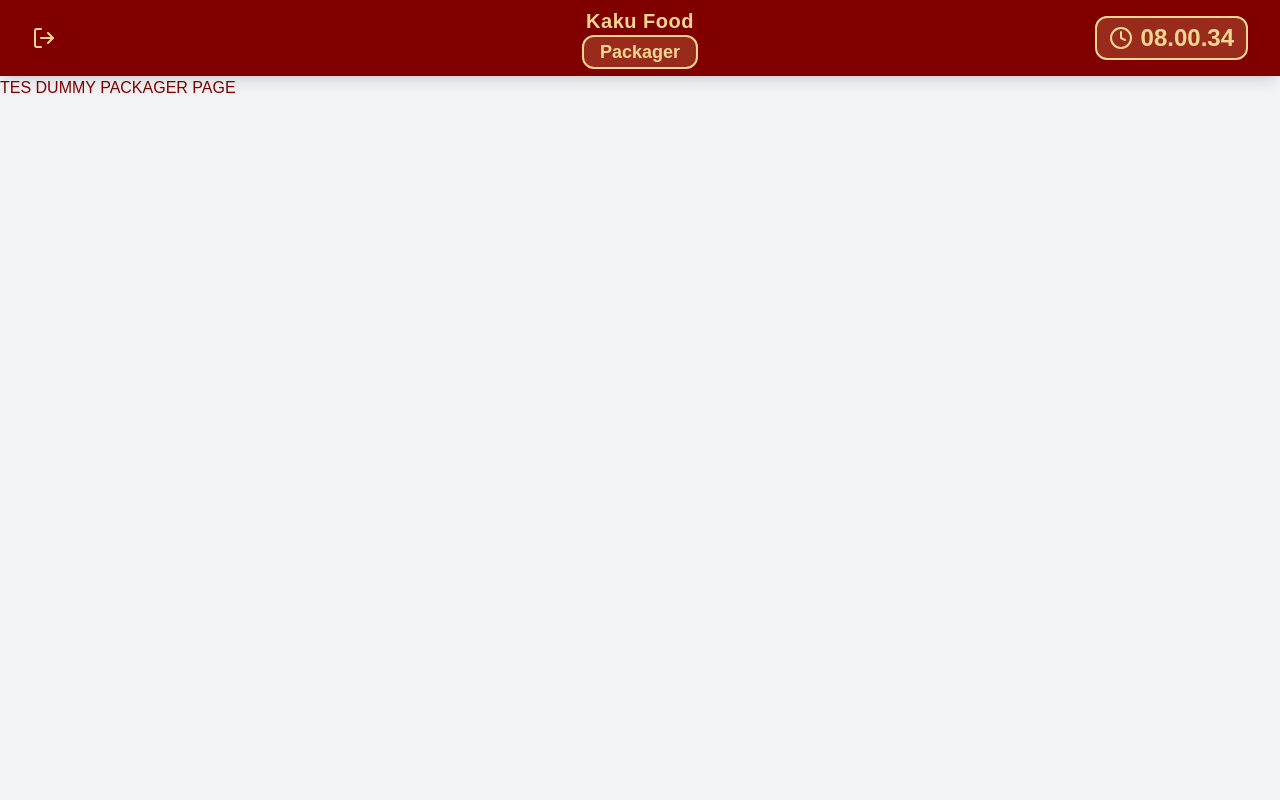
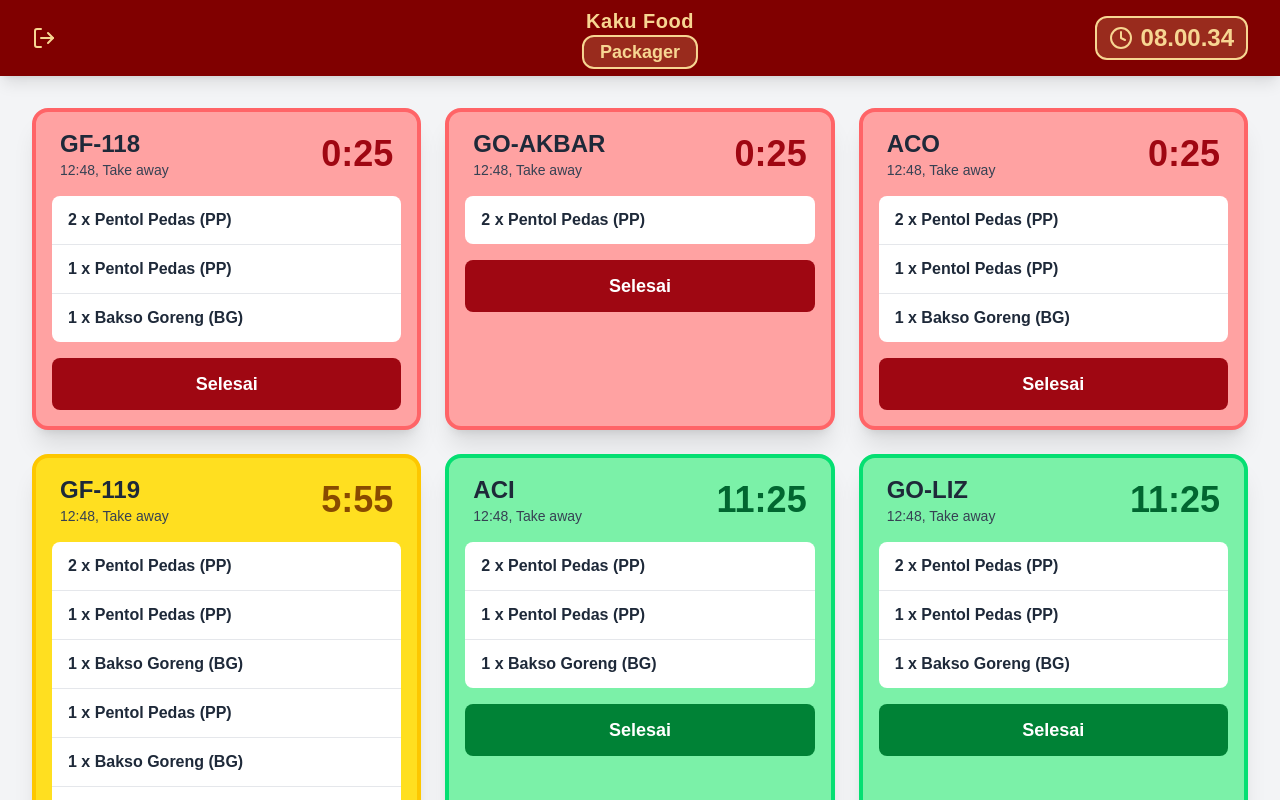
Before and after one commit to LeoDoesCode17/sistem-pendamping-kaku, a Next.js app: page /packager in a window 1280 px wide. Shown: the top 800 px of the page. Built offline with nearby package versions, Linux system fonts and the light colour scheme.

Commit message:
feat: implement all on packagerpage

```diff
--- /dev/null
+++ b/src/features/packager/components/ConfirmationModal.tsx
@@ -0,0 +1,45 @@
+// features/packager/components/ConfirmationModal.tsx
+'use client';
+
+interface ConfirmationModalProps {
+  isOpen: boolean;
+  orderCode: string;
+  onConfirm: () => void;
+  onCancel: () => void;
+}
+
+export default function ConfirmationModal({
+  isOpen,
+  orderCode,
+  onConfirm,
+  onCancel
+}: ConfirmationModalProps) {
+  if (!isOpen) return null;
+
+  return (
+    <div className="fixed inset-0 bg-white/30 backdrop-blur-sm flex items-center justify-center z-50">
+      <div className="bg-white rounded-2xl p-8 max-w-md w-full mx-4 shadow-2xl">
+        <h2 className="text-2xl font-bold text-gray-800 mb-4">
+          Konfirmasi Selesai
+        </h2>
+        <p className="text-gray-600 mb-6 text-lg">
+          Apakah pesanan <span className="font-bold text-gray-800">{orderCode}</span> sudah selesai dikemas?
+        </p>
+        <div className="flex gap-4">
+          <button
+            onClick={onCancel}
+            className="flex-1 bg-gray-200 hover:bg-gray-300 text-gray-800 font-bold py-4 rounded-xl transition-colors text-lg"
+          >
+            Batal
+          </button>
+          <button
+            onClick={onConfirm}
+            className="flex-1 bg-green-600 hover:bg-green-700 text-white font-bold py-4 rounded-xl transition-colors text-lg"
+          >
+            Ya, Selesai
+          </button>
+        </div>
+      </div>
+    </div>
+  );
+}
--- a/src/features/packager/pages/PackagerPage.tsx
+++ b/src/features/packager/pages/PackagerPage.tsx
@@ -1,10 +1,153 @@
+// features/packager/pages/PackagerPage.tsx
 'use client';
 
+import { useState } from 'react';
+import { PackagerOrder } from '../types/packager';
+import PackagerOrderCard from '../components/PackagerOrderCard';
+import ConfirmationModal from '../components/ConfirmationModal';
+
+// Dummy data untuk testing
+const DUMMY_ORDERS: PackagerOrder[] = [
+  {
+    id: '1',
+    orderCode: 'GF-118',
+    orderTime: '12:48',
+    orderType: 'Take away',
+    items: [
+      { quantity: 2, itemName: 'Pentol Pedas', itemCode: 'PP' },
+      { quantity: 1, itemName: 'Pentol Pedas', itemCode: 'PP' },
+      { quantity: 1, itemName: 'Bakso Goreng', itemCode: 'BG' },
+    ],
+    createdAt: new Date(Date.now() - 690000) // 11 menit 30 detik lalu
+  },
+  {
+    id: '2',
+    orderCode: 'GO-AKBAR',
+    orderTime: '12:48',
+    orderType: 'Take away',
+    items: [
+      { quantity: 2, itemName: 'Pentol Pedas', itemCode: 'PP' }
+    ],
+    createdAt: new Date(Date.now() - 690000) // 11 menit 30 detik lalu
+  },
+  {
+    id: '3',
+    orderCode: 'ACO',
+    orderTime: '12:48',
+    orderType: 'Take away',
+    items: [
+      { quantity: 2, itemName: 'Pentol Pedas', itemCode: 'PP' },
+      { quantity: 1, itemName: 'Pentol Pedas', itemCode: 'PP' },
+      { quantity: 1, itemName: 'Bakso Goreng', itemCode: 'BG' }
+    ],
+    createdAt: new Date(Date.now() - 690000) // 11 menit 30 detik lalu
+  },
+  {
+    id: '4',
+    orderCode: 'GF-119',
+    orderTime: '12:48',
+    orderType: 'Take away',
+    items: [
+      { quantity: 2, itemName: 'Pentol Pedas', itemCode: 'PP' },
+      { quantity: 1, itemName: 'Pentol Pedas', itemCode: 'PP' },
+      { quantity: 1, itemName: 'Bakso Goreng', itemCode: 'BG' },
+      { quantity: 1, itemName: 'Pentol Pedas', itemCode: 'PP' },
+      { quantity: 1, itemName: 'Bakso Goreng', itemCode: 'BG' },
+      { quantity: 1, itemName: 'Pentol Pedas', itemCode: 'PP' },
+      { quantity: 1, itemName: 'Bakso Goreng', itemCode: 'BG' },
+      { quantity: 1, itemName: 'Pentol Pedas', itemCode: 'PP' },
+      { quantity: 1, itemName: 'Bakso Goreng', itemCode: 'BG' },
+    ],
+    createdAt: new Date(Date.now() - 360000) // 11 menit 30 detik lalu
+  },
+  {
+    id: '5',
+    orderCode: 'ACI',
+    orderTime: '12:48',
+    orderType: 'Take away',
+    items: [
+      { quantity: 2, itemName: 'Pentol Pedas', itemCode: 'PP' },
+      { quantity: 1, itemName: 'Pentol Pedas', itemCode: 'PP' },
+      { quantity: 1, itemName: 'Bakso Goreng', itemCode: 'BG' }
+    ],
+    createdAt: new Date(Date.now() - 30000) // 30 detik lalu
+  },
+  {
+    id: '6',
+    orderCode: 'GO-LIZ',
+    orderTime: '12:48',
+    orderType: 'Take away',
+    items: [
+      { quantity: 2, itemName: 'Pentol Pedas', itemCode: 'PP' },
+      { quantity: 1, itemName: 'Pentol Pedas', itemCode: 'PP' },
+      { quantity: 1, itemName: 'Bakso Goreng', itemCode: 'BG' }
+    ],
+    createdAt: new Date(Date.now() - 30000) // 30 detik lalu
+  }
+];
 
 export default function PackagerPage() {
+  const [orders, setOrders] = useState<PackagerOrder[]>(DUMMY_ORDERS);
+  const [selectedOrder, setSelectedOrder] = useState<PackagerOrder | null>(null);
+
+  // Sort orders berdasarkan countdown terkecil (paling urgent)
+  const sortedOrders = [...orders].sort((a, b) => {
+    const now = new Date().getTime();
+    const remainingA = 720000 - (now - new Date(a.createdAt).getTime());
+    const remainingB = 720000 - (now - new Date(b.createdAt).getTime());
+    return remainingA - remainingB;
+  });
+
+  const handleComplete = (orderId: string) => {
+    const order = orders.find(o => o.id === orderId);
+    if (order) {
+      setSelectedOrder(order);
+    }
+  };
+
+  const handleConfirm = () => {
+    if (selectedOrder) {
+      setOrders(prev => prev.filter(o => o.id !== selectedOrder.id));
+      setSelectedOrder(null);
+    }
+  };
+
+  const handleCancel = () => {
+    setSelectedOrder(null);
+  };
+
   return (
-    <div className="min-h-screen bg-gray-100">
-      <h1 className="text-maroon">TES DUMMY PACKAGER PAGE</h1>
-    </div>
+    <>
+      <div className="min-h-screen bg-gray-100 p-8">
+        <div className="max-w-7xl mx-auto">
+
+
+          {/* Grid Layout */}
+          {orders.length === 0 ? (
+            <div className="bg-white rounded-2xl shadow-xl p-12 text-center">
+              <p className="text-2xl text-gray-500">Tidak ada pesanan saat ini</p>
+            </div>
+          ) : (
+            <div className="grid grid-cols-1 md:grid-cols-2 lg:grid-cols-3 gap-6">
+              {sortedOrders.map((order) => (
+                <PackagerOrderCard
+                  key={order.id}
+                  order={order}
+                  onComplete={handleComplete}
+                />
+              ))}
+            </div>
+          )}
+        </div>
+      </div>
+
+      {/* Confirmation Modal */}
+      <ConfirmationModal
+        isOpen={selectedOrder !== null}
+        orderCode={selectedOrder?.orderCode || ''}
+        onConfirm={handleConfirm}
+        onCancel={handleCancel}
+      />
+    </>
   );
 }
--- /dev/null
+++ b/src/features/packager/types/packager.ts
@@ -0,0 +1,15 @@
+// features/packager/types/packager.ts
+export interface PackagerOrderItem {
+  quantity: number;
+  itemName: string;
+  itemCode: string;
+}
+
+export interface PackagerOrder {
+  id: string;
+  orderCode: string;
+  orderTime: string; // Format: "HH:mm"
+  orderType: string; // "Take away", "Dine in", "Grab food", dll
+  items: PackagerOrderItem[];
+  createdAt: Date; // Untuk hitung countdown
+}
```
